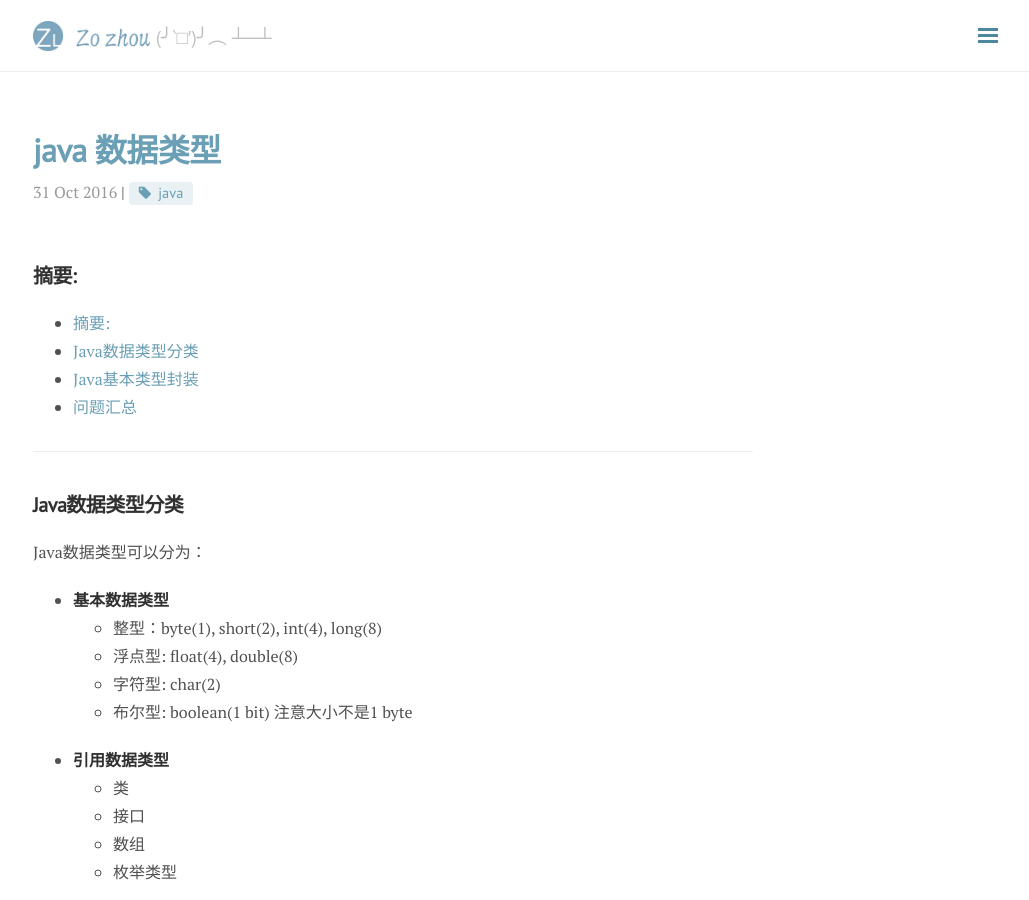
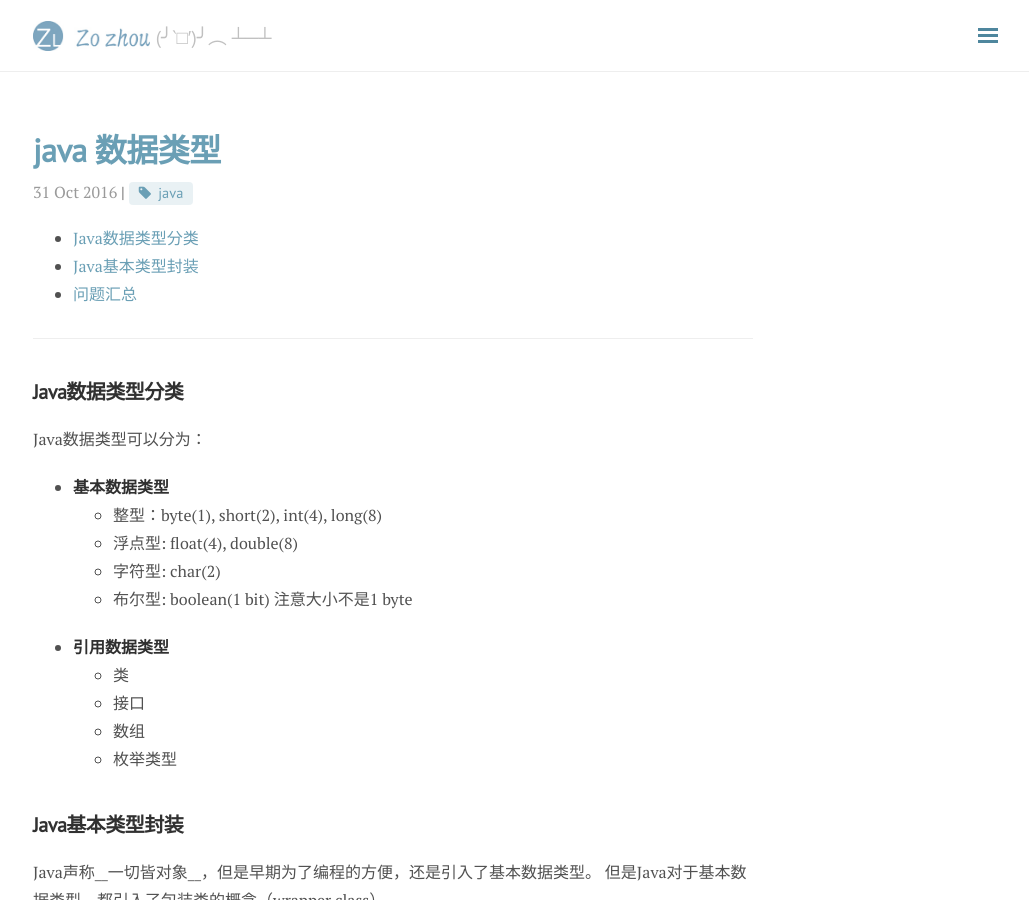
Before and after one commit to zsc1993916/zsc1993916.github.io, a Jekyll site: the page built from _posts/2016-10-31-java-data-type.md, in a window 1280 px wide and 900 px high. Shown: the whole window, without its empty margins (247-1276 px from the left). Built offline with Jekyll 4.4.1, drawn with Linux system fonts in a browser that asks for light colours; nearby versions of some CDN libraries; comment, search, counter and statistics services are not loaded.

Commit message:
Update 2016-10-31-java-data-type.md

```diff
--- a/_posts/2016-10-31-java-data-type.md
+++ b/_posts/2016-10-31-java-data-type.md
@@ -5,8 +5,6 @@ categories: java
 tags: java
 published: true
 ---
-
-## 摘要:
 
 * 目录
 {:toc}
```
